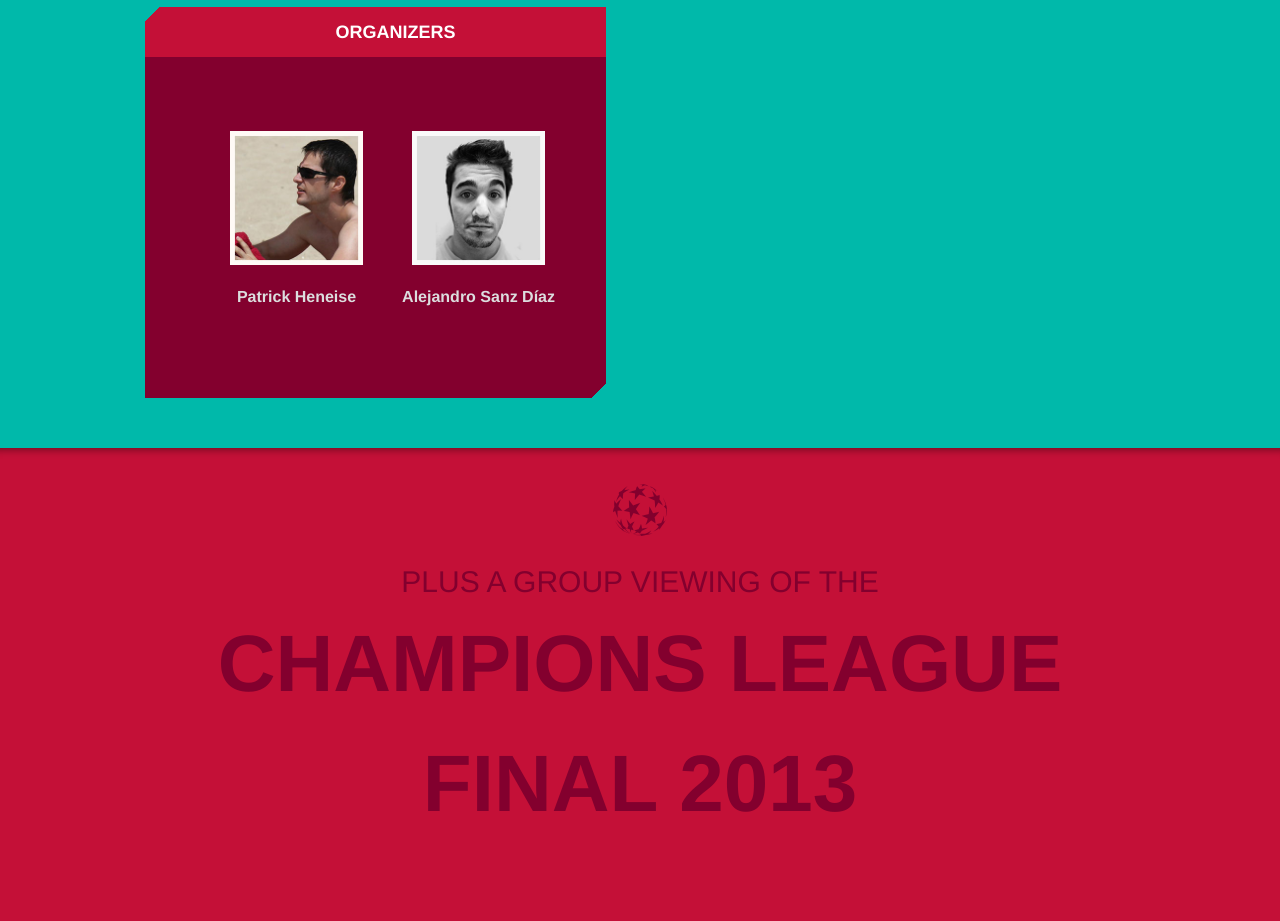
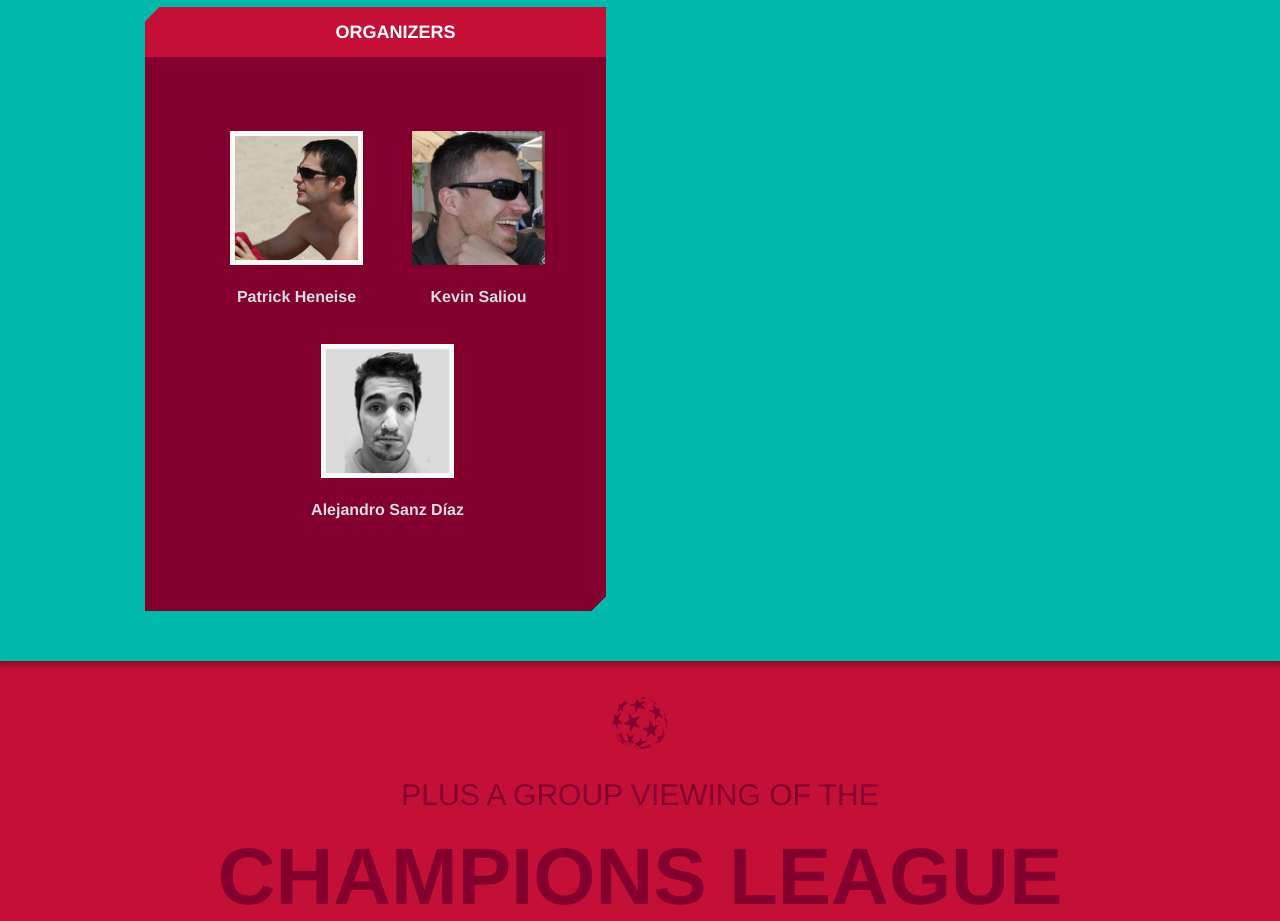
Before and after one commit to sportshackday/sportshackday.eu, a website: page index.html in a window 1280 px wide. Shown: the part 3200-4121 px from the top of the page. Drawn offline with nearby package versions, Linux system fonts and the light colour scheme.

Commit message:
added kevin

```diff
--- a/index.html
+++ b/index.html
@@ -122,6 +122,10 @@
             <span><a href="http://twitter.com/PatrickHeneise">Patrick Heneise</a></span>
           </li>
           <li class="clearfix">
+            <img src="img/kevin.jpg" alt="Kevin">
+            <span><a href="http://twitter.com/kbsali">Kevin Saliou</a></span>
+          </li>
+          <li class="clearfix">
             <img src="img/swafunk.jpg" alt="Alejandro">
             <span><a href="http://twitter.com/Swafunk">Alejandro Sanz Díaz</a></span>
           </li>
```
Also changed, not shown: img/kevin.jpg (added).
